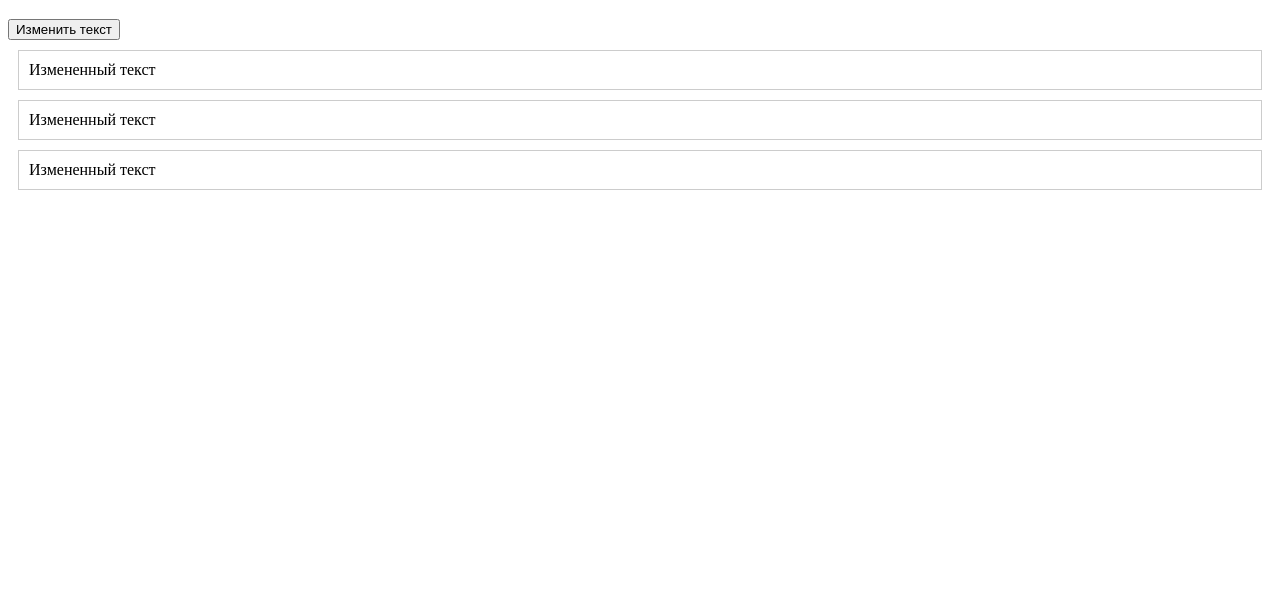
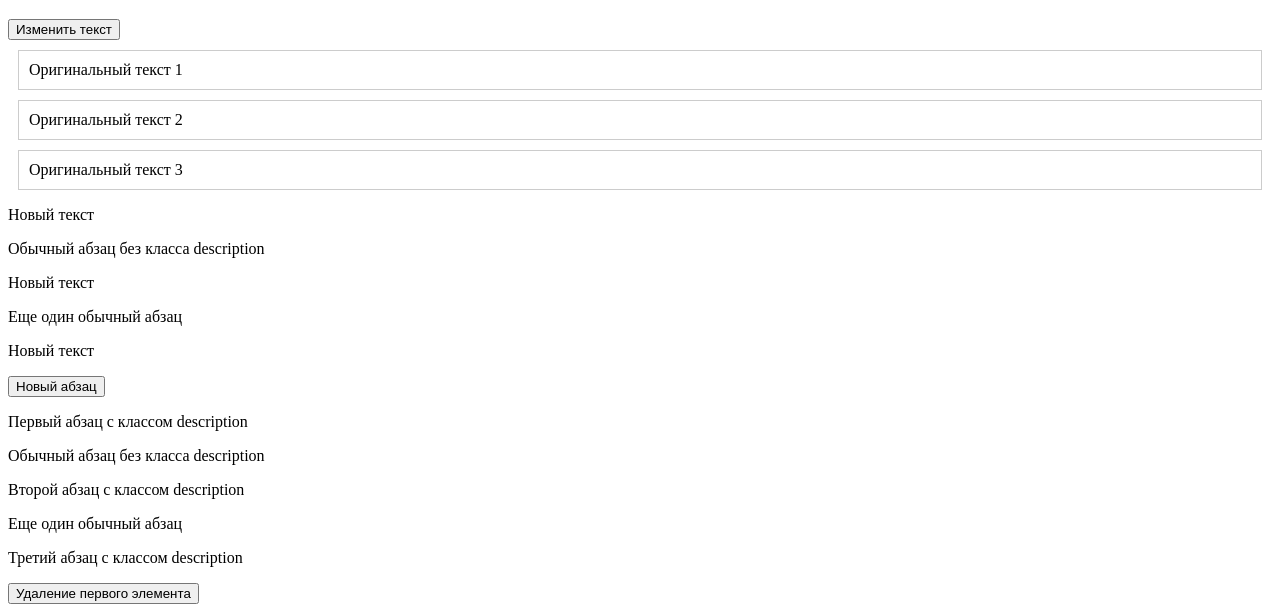
Before and after one commit to Agata20-bit/Homework1, a plain HTML site: page index_hw-9.html in a window 1280 px wide. Shown: the part 233-845 px from the top of the page. Before the commit the page ends 800 px from the top, so only its background shows below. Drawn offline with Linux system fonts and the light colour scheme.

Commit message:
готовое д.з

```diff
--- a/index_hw-9.html
+++ b/index_hw-9.html
@@ -5,7 +5,7 @@
     <meta name="viewport" content="width=device-width, initial-scale=1.0">
     <title>Document</title>
     <style>
-        .description {
+        .description1 {
             margin: 10px;
             padding: 10px;
             border: 1px solid #ccc;
@@ -26,9 +26,25 @@
     <button class="changeTextButton">Изменить текст</button>
 
 
-    <div class="description">Оригинальный текст 1</div>
-    <div class="description">Оригинальный текст 2</div>
-    <div class="description">Оригинальный текст 3</div>
+    <div class="description1">Оригинальный текст 1</div>
+    <div class="description1">Оригинальный текст 2</div>
+    <div class="description1">Оригинальный текст 3</div>
+
+    <p class="description2">Первый абзац с классом description</p>
+    <p class="info">Обычный абзац без класса description</p>
+    <p class="description2">Второй абзац с классом description</p>
+    <p class="note">Еще один обычный абзац</p>
+    <p class="description2">Третий абзац с классом description</p>
+
+    <button class="btn">Новый абзац</button>
+    <div class="content"></div>
+
+    <p class="description3">Первый абзац с классом description</p>
+    <p class="info">Обычный абзац без класса description</p>
+    <p class="description3">Второй абзац с классом description</p>
+    <p class="note">Еще один обычный абзац</p>
+    <p class="description3">Третий абзац с классом description</p>
+    <button class="btn1">Удаление первого элемента</button>
 
     <script>
         const title1 = document.querySelector('.title');
@@ -61,10 +77,34 @@
         }
         changeTextButton.addEventListener('click', changeTitleText);
 
-        const descriptions = document.querySelectorAll('.description');
-        descriptions.forEach(function(element) {
+        const descriptions1 = document.querySelectorAll('.description');
+        descriptions1.forEach(function(element) {
             element.textContent = 'Измененный текст';
         });
+
+        const descriptions = document.querySelectorAll('.description2');
+        descriptions.forEach(function(paragraph) {
+            paragraph.textContent = 'Новый текст';
+        });
+
+        const btnEl = document.querySelector('.btn');
+        const contentEl = document.querySelector('.content');
+        btnEl.addEventListener('click', () => {
+            const textEl = document.createElement('p');
+            textEl.textContent = 'Новый абзац';
+            textEl.classList.add('text');
+            contentEl.appendChild(textEl);
+        });
+
+        const removeButton = document.querySelector('.btn1');
+        function removeFirstDescription() {
+            const firstDescription = document.querySelector('.description3');
+            if (firstDescription) {
+                firstDescription.remove();
+            }
+        }
+        removeButton.addEventListener('click', removeFirstDescription);
+
     </script>
 </body>
 </html>
```
Also changed, not shown: script_hw-9.js (deleted, +0 -11 lines).
